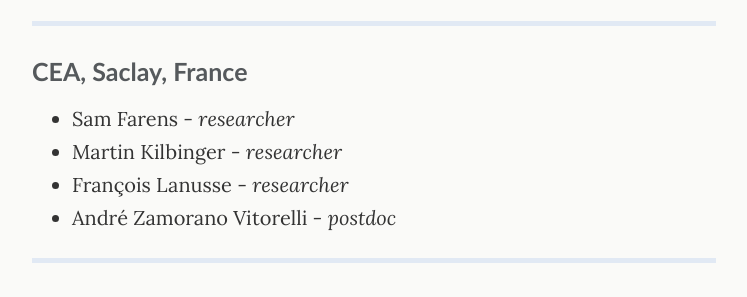
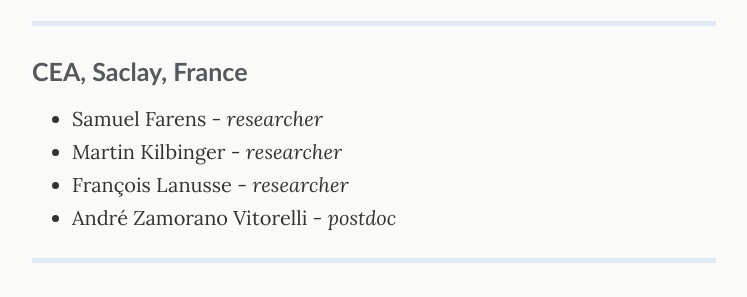
Before and after one commit to astrodeepnet/website, a Jekyll site: the page built from _pages/people.md, in a window 1280 px wide. Shown: the part 700-997 px from the top of the page, without its empty margins (266-1013 px from the left). Built offline with Jekyll 4.4.1, drawn with Linux system fonts in a browser that asks for light colours.

Commit message:
Update sam

```diff
--- a/_pages/people.md
+++ b/_pages/people.md
@@ -28,7 +28,7 @@
 
 ### CEA, Saclay, France
 
-- Sam Farens - _researcher_
+- Samuel Farens - _researcher_
 - Martin Kilbinger - _researcher_
 - François Lanusse - _researcher_
 - André Zamorano Vitorelli - _postdoc_
```
